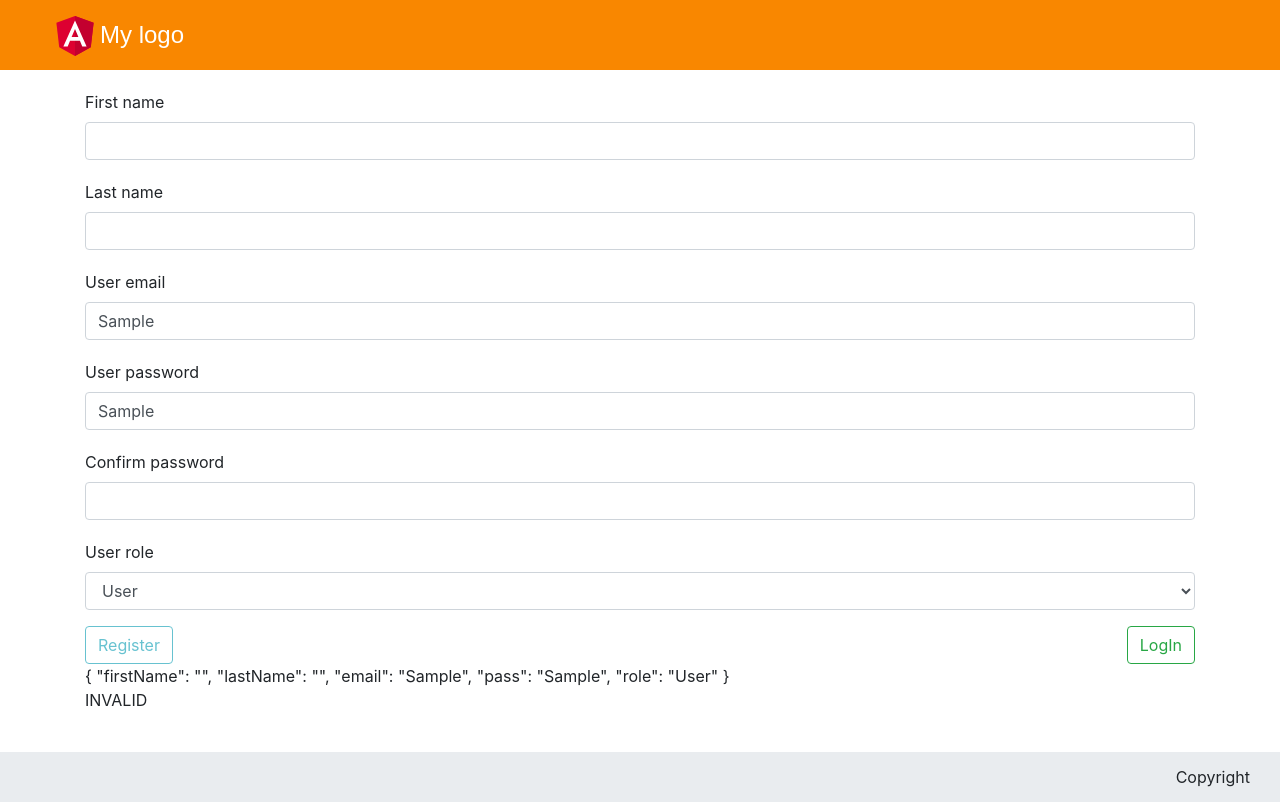
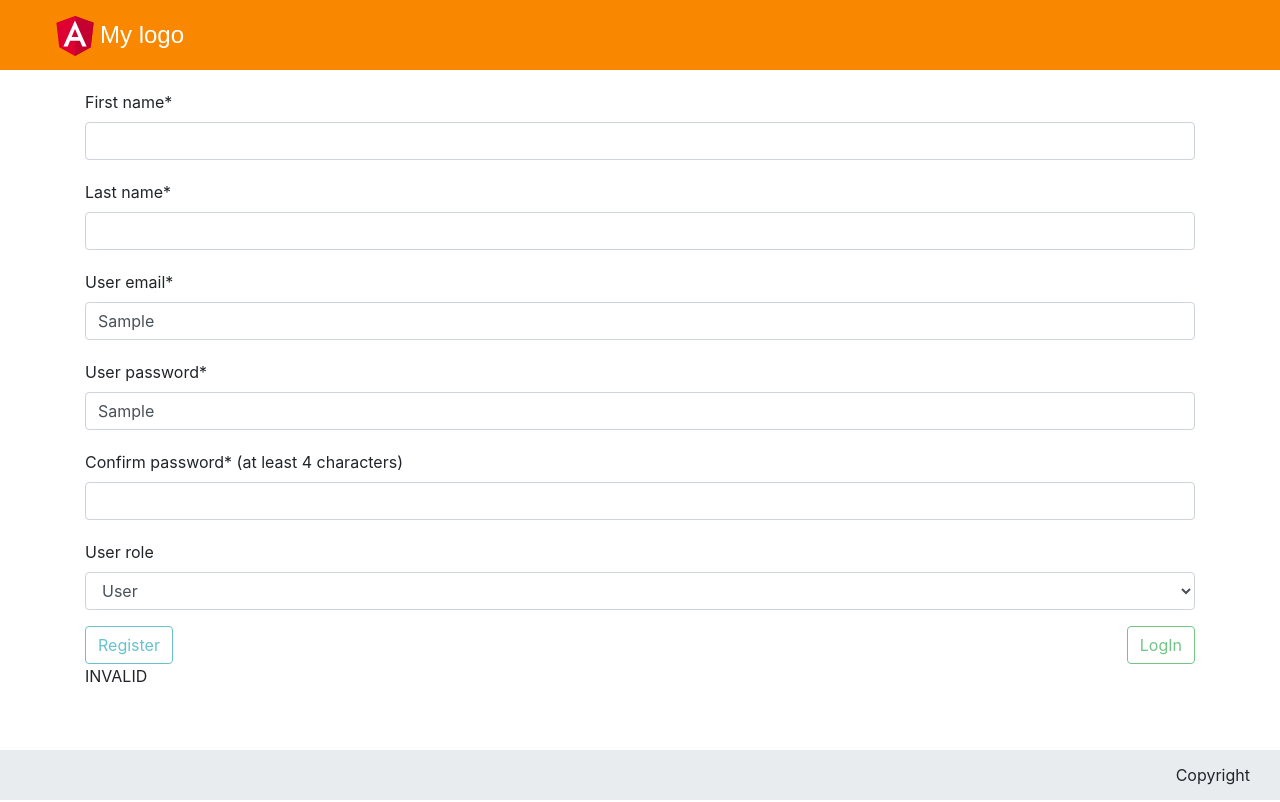
Before and after one commit to Sambl4/Angular_2018Q2, an Angular app: page /authorization in a window 1280 px wide. Both pictures are taken after typing "Sample", "Sample" into the empty fields and a click on the button "Register". Built offline with nearby package versions, Linux system fonts and the light colour scheme.

Commit message:
feat(auth component): implement form validation

```diff
--- a/src/app/authorization/authorization/authorization.component.html
+++ b/src/app/authorization/authorization/authorization.component.html
@@ -1,160 +1,12 @@
-<!-- <button class="btn btn-info" routerLink="../coursesList">Go back</button> -->
-<!-- <div>
+<form [formGroup]="loginForm" *ngIf="!needRegister">
+  <div *ngIf="submitted && !isAuthenticated">User or password is not valid</div>
   <div class="form-group">
-    <h5>Email address</h5>
-    <div *ngIf="emailExists" class="incorrectData">This email already exists!</div>
-    <input type="email"
-          class="form-control"
-          [ngClass]="{'isNotValid' : !isValid, 'isValid' : isValid, 'isValidated' : isValidated}"aria-describedby="emailHelp"
-          placeholder="Enter email"
-          [(ngModel)]="authOptions.userMail">
-  </div>
-  <div *ngIf="needRegister" class="form-group">
-    <h5>User name</h5>
-    <input type="text"
-          class="form-control"
-          placeholder="Enter name"
-          [(ngModel)]="authOptions.userName"
-          [ngClass]="{'isNotValid' : !isValid, 'isValid' : isValid, 'isValidated' : isValidated}">
-  </div>
-  <div class="form-group">
-    <h5>Password</h5>
-    <input type="password"
-          class="form-control"
-          [ngClass]="{'isNotValid' : !isValid, 'isValid' : isValid, 'isValidated' : isValidated}"
-          placeholder="Password"
-          [(ngModel)]="authOptions.userPass">
-  </div>
-  <div *ngIf="needRegister" class="form-group">
-    <h5>Confirm password</h5>
-    <input type="password"
-          class="form-control"
-          [ngClass]="{'isNotValid' : !isValid, 'isValid' : isValid, 'isValidated' : isValidated}"
-          placeholder="Password"
-          [(ngModel)]="authOptions.userConfirmPass">
-  </div>
-  <div *ngIf="!passEqual" class="incorrectData">Passwords are not equal!</div>
-  <div class="form-btns">
-    <button *ngIf="!needRegister" (click)="needRegister = !needRegister" class="btn btn-outline-info">Register</button>
-    <button *ngIf="needRegister" (click)="registration()" class="btn btn-outline-info">Register</button>
-    <button (click)="login()" class="btn btn-outline-success">LogIn</button>
-  </div>
-</div> -->
-
-<!-- <form #authForm="ngForm" [class.cross-validation-error]="authForm.valid"> -->
-  <!-- <div [hidden]="authForm.submitted"> -->
-<!--     <div class="cross-validation" [class.cross-validation-error]="authForm.errors?.identityRevealed && (authForm.touched || authForm.dirty)"> -->
-<!-- User email -->
-    <!--   <div class="form-group">
-        <label for="email">User email</label>
-        <input id="email" class="form-control"
-              name="email" [(ngModel)]="user.email" >
-      </div> -->
-<!-- User name -->
-     <!--  <div class="form-group" *ngIf="needRegister">
-        <label for="name">User name</label>
-        <input id="name" name="name" class="form-control"
-              required minlength="4"
-              [(ngModel)]="user.name" #name="ngModel" >
-
-        <div *ngIf="name.invalid && (name.dirty || name.touched)"
-            class="alert alert-danger">
-
-          <div *ngIf="name.errors.required">
-            Name is required.
-          </div>
-          <div *ngIf="name.errors.minlength">
-            Name must be at least 4 characters long.
-          </div>
-
-        </div>
-      </div> -->
-<!-- User role -->
-    <!--   <div class="form-group" *ngIf="needRegister">
-        <label for="role">User role</label>
-        <select id="role" name="role" class="form-control"
-            required [(ngModel)]="user.role" #role="ngModel" >
-          <option *ngFor="let p of roles" [value]="p">{{p}}</option>
-        </select>
-
-        <div *ngIf="role.errors && role.touched" class="alert alert-danger">
-          <div *ngIf="role.errors.required">role is required.</div>
-        </div>
-      </div> -->
-<!-- User password -->
-     <!--  <div class="form-group">
-        <label for="pass">User password</label>
-        <input id="pass" name="pass" class="form-control"
-              required
-              [(ngModel)]="user.pass" #pass="ngModel" >
-
-        <div *ngIf="pass.invalid && (pass.dirty || pass.touched)"
-            class="alert alert-danger">
-
-          <div *ngIf="pass.errors.required">
-            Password is required.
-          </div>
-
-        </div>
-      </div> -->
-<!-- Confirm pass -->
-      <!-- <div class="form-group" *ngIf="needRegister">
-        <label for="confirmPass">Confirm password</label>
-        <input id="confirmPass" name="confirmPass" class="form-control"
-              required minlength="4"
-              [(ngModel)]="user.confirmPass" #confirmPass="ngModel" >
-
-        <div *ngIf="confirmPass.invalid && (confirmPass.dirty || confirmPass.touched)"
-            class="alert alert-danger">
-
-          <div *ngIf="confirmPass.errors.required">
-            Password is required.
-          </div>
-          <div *ngIf="confirmPass.errors.minlength">
-            Password must be at least 4 characters long.
-          </div>
-
-        </div>
-      </div>
-
-      <div *ngIf="authForm.errors?.identityRevealed && (authForm.touched || authForm.dirty)" class="cross-validation-error-message alert alert-danger">
-          Name cannot match alter ego.
-      </div>
-    </div> -->
-
-    <!-- <div class="form-group" *ngIf="needRegister">
-      <label for="role">User role</label>
-      <select id="role" name="role" class="form-control"
-              required [(ngModel)]="user.role" #role="ngModel" >
-        <option *ngFor="let p of roles" [value]="p">{{p}}</option>
-      </select>
-
-      <div *ngIf="role.errors && role.touched" class="alert alert-danger">
-        <div *ngIf="role.errors.required">role is required.</div>
-      </div>
-    </div> -->
-
-   <!--  <button class="btn btn-default"
-            [disabled]="authForm.invalid" (click)="login()">Login</button>
-    <button type="button" class="btn btn-default"
-            (click)="authForm.resetForm({})">Reset</button>
-    <button type="button" class="btn btn-default"
-            (click)="check(authForm)">Check</button> -->
-  <!-- </div> -->
-
-  <!-- <div class="submitted-message" *ngIf="authForm.submitted">
-    <p>You've submitted your user, {{ authForm.value.name }}!</p>
-    <button (click)="authForm.resetForm({})">Add new user</button>
-  </div> -->
-<!-- </form> -->
-<form [formGroup]="loginForm" *ngIf="!needRegister">
-  <div class="form-group">
-        <label for="email">User email</label>
+        <label for="email">User email*</label>
         <input id="email" class="form-control"
                formControlName="email" [(ngModel)]="user.email"  >
   </div>
   <div class="form-group">
-        <label for="pass">User password</label>
+        <label for="pass">User password*</label>
         <input id="pass" class="form-control"
                formControlName="pass" [(ngModel)]="user.pass"  >
   </div>
@@ -163,31 +15,33 @@
     <button *ngIf="!needRegister" (click)="needRegister = !needRegister" class="btn btn-outline-info">Register</button>
     <button (click)="login()" [disabled]="loginForm.invalid" class="btn btn-outline-success">LogIn</button>
   </div>
+  <div>{{loginForm.status}}</div>
 </form>
 
 <form [formGroup]="form" *ngIf="needRegister">
   <div class="form-group">
-        <label for="firstName">First name</label>
+        <label for="firstName">First name*</label>
         <input id="firstName" class="form-control"
                formControlName="firstName" [(ngModel)]="user.firstName" >
   </div>
   <div class="form-group">
-        <label for="lastName">Last name</label>
+        <label for="lastName">Last name*</label>
         <input id="lastName" class="form-control"
                formControlName="lastName" [(ngModel)]="user.lastName"  >
   </div>
   <div class="form-group">
-        <label for="email">User email</label>
+        <label for="email">User email*</label>
         <input id="email" class="form-control"
                formControlName="email" [(ngModel)]="user.email"  >
+        <div *ngIf="emailExists && submitted">This email already exists</div>
   </div>
   <div class="form-group">
-        <label for="pass">User password</label>
+        <label for="pass">User password*</label>
         <input id="pass" class="form-control"
                formControlName="pass" [(ngModel)]="user.pass"  >
   </div>
   <div class="form-group">
-        <label for="passCheking">Confirm password</label>
+        <label for="passCheking">Confirm password* (at least 4 characters)</label>
         <input id="passCheking" class="form-control"
                formControlName="passCheking" [(ngModel)]="user.passCheking"  >
   </div>
@@ -199,18 +53,9 @@
   </div>
 
   <div class="form-btns">
-    <button *ngIf="needRegister" [disabled]="form.invalid" (click)="registration()" class="btn btn-outline-info">Register</button>
-    <button (click)="login()"  class="btn btn-outline-success">LogIn</button>
+    <button *ngIf="needRegister || !isRegistred" [disabled]="!(form.valid && (user.pass === user.passCheking))" (click)="registration()" class="btn btn-outline-info">Register</button>
+    <div *ngIf="isRegistred">User was registered</div>
+    <button (click)="login()" [disabled]="!isRegistred" class="btn btn-outline-success">LogIn</button>
   </div>
-  <!-- [disabled]="!isRegistred" -->
+  <div>{{form.status}}</div>
 </form>
-
-<div *ngIf="needRegister">{{form.value | json}}</div>
-<div *ngIf="needRegister">{{form.status}}</div>
-<div *ngIf="!needRegister">{{loginForm.value | json}}</div>
-<div *ngIf="!needRegister">{{loginForm.status}}</div>
-<!--
-<select id="role" name="role" class="form-control"
-            required [(ngModel)]="user.role" #role="ngModel" >
-          <option *ngFor="let p of roles" [value]="p">{{p}}</option>
-        </select> -->
--- a/src/app/authorization/authorization/authorization.component.ts
+++ b/src/app/authorization/authorization/authorization.component.ts
@@ -21,39 +21,26 @@ interface existsUser {
 export class AuthorizationComponent implements OnInit {
 
   public needRegister: boolean;
-  public isValid: boolean;
-  public isValidated: boolean;
   public emailExists: boolean;
-  public passEqual: boolean;
   public goBack: any;
-  public authOptions: {
-    userMail: string;
-    userName: string,
-    userPass: string,
-    userConfirmPass: string,
-  };
 
   public confirmPass: boolean;
   public roles = ['User', 'Manager'];
+  public isAuthenticated: boolean;
+  public submitted: boolean;
   public user: User = {
       id: Date.now(),
       email: '',
       firstName: '',
       lastName: '',
       pass: '',
-      role: this.roles[0]
+      role: this.roles[0],
+      token: ''
     };
   public isRegistred: boolean;
-  // private form = new FormGroup({
-  //   firstName: new FormControl(),
-  //   lastName: new FormControl(),
-  //   email: new FormControl(),
-  //   pass: new FormControl(),
-  //   passCheking: new FormControl(),
-  //   role: new FormControl(),
-  // });
   private form: FormGroup;
   private loginForm: FormGroup;
+
   constructor(private authorizationService: AuthorizationService,
               private router: Router,
               private formBuilder: FormBuilder) {
@@ -61,90 +48,42 @@ export class AuthorizationComponent implements OnInit {
       firstName: ['', Validators.required],
       lastName: ['', Validators.required],
       email: ['', [Validators.required, Validators.email]],
-      pass: ['', Validators.required],
-      passCheking: ['', [ Validators.required, Validators.minLength(4)]],
+      pass: ['', [Validators.required, Validators.minLength(4)]],
+      passCheking: ['', [Validators.required, Validators.minLength(4)]],
       role: ''
     })
 
     this.loginForm = this.formBuilder.group({
       email: ['', Validators.required],
-      pass: ['', Validators.required]
+      pass: ['', [Validators.required, Validators.minLength(4)]]
     })
   }
 
   ngOnInit() {
     this.needRegister = false;
     this.isRegistred = false;
+    this.isAuthenticated = false;
+    this.submitted = false;
 
-
-
-    this.passEqual = true;
     this.emailExists = false;
-    this.authOptions = {
-      userMail: null,
-      userName: null,
-      userPass: null,
-      userConfirmPass: null,
-    };
-
-
-  }
-
-  // user = {
-
-  //   email: '',
-  //   name: '',
-  //   pass: '',
-  //   role: this.roles[0]
-  // };
-
-  check(value) {
-    console.log(value.controls.email.status)
-    this.user.email ? value.controls.email.status = 'VALID' :
-          value.controls.email.status = 'INVALID'
-    console.log(value)
   }
 
   login() {
-    // if (this.authOptions && this.authOptions.userMail && this.authOptions.userPass) {
-    //   this.isValid = this.authorizationService.Login(this.authOptions);
-    //     if(this.isValid) {
-    //       console.log('logged in successfully');
-    //       this.router.navigate(['../coursesList']);
-    //       // this.isValidated = true;
-    //       return;
-    //     };
-    // } else {
-    //   this.isValid = false;
-    // };
-    // this.isValidated = true;
-    // event.preventDefault();
-    // event.stopPropagation();
-    console.log(this.user)
+    this.isAuthenticated = this.authorizationService.Login(this.user)
+    if (this.isAuthenticated) {
+      console.log('logged in successfully');
+      this.router.navigate(['../coursesList']);
+    }
+    this.submitted = true;
   }
 
   registration() {
-    if (this.authOptions && this.authOptions.userMail && this.authOptions.userName &&
-      this.authOptions.userPass && this.authOptions.userConfirmPass) {
+    this.emailExists = this.authorizationService.isEmailExist(this.user);
+    this.submitted = true;
 
-        this.emailExists = this.authorizationService.isEmailExist(this.authOptions.userMail);
-        // this.emailExists ? this.isValid = false : this.isValid = true;
-
-        this.passEqual = this.authOptions.userPass === this.authOptions.userConfirmPass;
-        // this.passEqual ? this.isValid = true : this.isValid = false;
-        // if (this.emailExists && this.authOptions.userPass === this.authOptions.userConfirmPass) {
-      if (!this.emailExists && this.passEqual) {
-        console.log('registred')
-        this.passEqual = true;
-        this.isValid = true;
-      } else {
-        this.passEqual = false;
-        this.isValid = false;
-      }
-    } else {
-      this.isValid = false;
+    if(!this.emailExists) {
+      this.authorizationService.registerNewUser(this.user);
+      this.isRegistred = true;
     }
-    this.isValidated = true;
   }
-
 }
--- a/src/app/core/header/header.component.ts
+++ b/src/app/core/header/header.component.ts
@@ -36,7 +36,8 @@ export class HeaderComponent implements OnInit, OnDestroy {
 
   private isLoggedUpdate(result: boolean) {
     if (result) {
-      this.userName = this.authorizationService.GetUserInfo().userName;
+      const userInfo = this.authorizationService.GetUserInfo();
+      this.userName = userInfo.firstName + ' ' + userInfo.lastName;
     }
     this.isLogged = result;
   }
```
Also changed, not shown: src/app/authorization/authorization.service.ts (+44 -16 lines), src/app/model/user.model.ts (+6 -5 lines).
